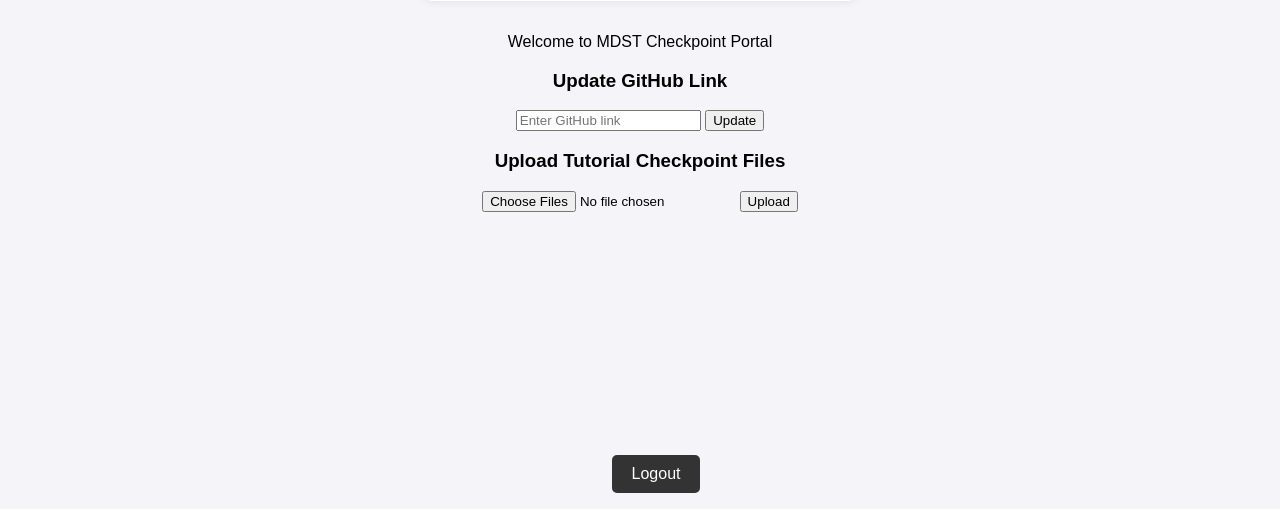
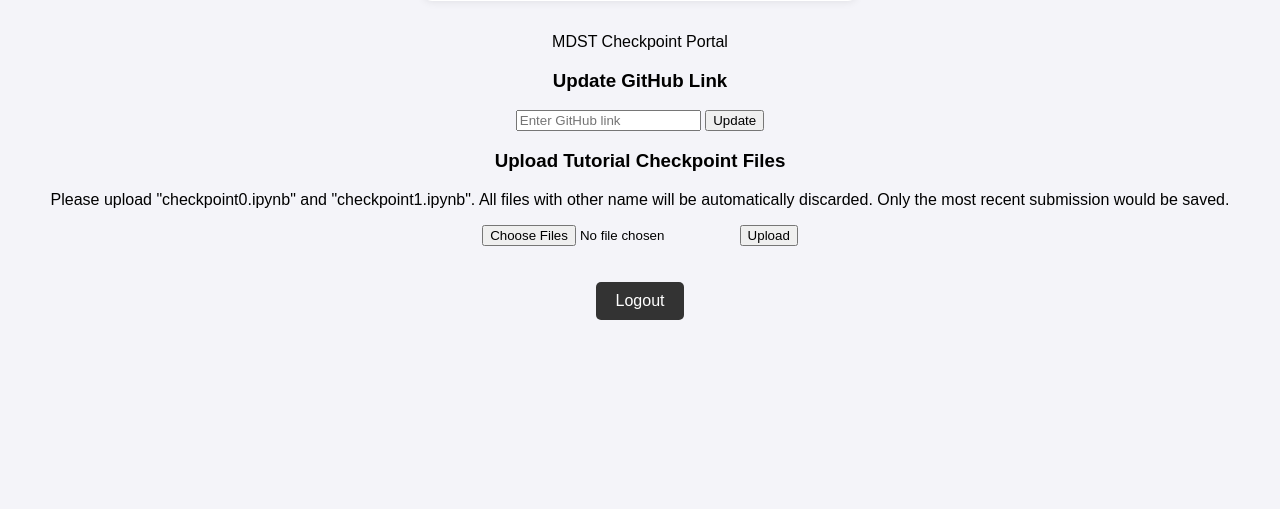
Before and after one commit to Weile-Zheng/mdst-autograder, a Flask app: page / in a window 1280 px wide. Shown: the part 291-800 px from the top of the page. Run offline with Flask 3, Linux system fonts and the light colour scheme; the visitor is signed in with stand-in values (Sample User, id 1).

Commit message:
(feat) add file uploading to supabase. Changes will reflect on homescreen

```diff
--- a/autograder/app.py
+++ b/autograder/app.py
@@ -1,16 +1,24 @@
 import os
+import requests
 from flask import Flask, redirect, url_for, request, session, render_template, flash
-from supabase import create_client, Client
-from dotenv import load_dotenv
+from werkzeug.datastructures import FileStorage
+from supabase import create_client
+from config import Config
 
-load_dotenv()
 
 app = Flask(__name__)
-app.secret_key = 'your_secret_key'
+app.config.from_object(Config)
 
-SUPABASE_URL = os.getenv("SUPABASE_URL")
-SUPABASE_KEY = os.getenv("SUPABASE_KEY")
-supabase = create_client(SUPABASE_URL, SUPABASE_KEY)
+supabase = create_client(app.config["SUPABASE_URL"], app.config["SUPABASE_KEY"])
+
+
+UPLOAD_FOLDER = 'uploads'
+MAX_FILE_SIZE = 500 * 1024 # 500 KB for checkpoint files
+ALLOWED_FILENAMES = {'checkpoint0.ipynb', 'checkpoint1.ipynb'}
+
+app.config['UPLOAD_FOLDER'] = UPLOAD_FOLDER
+app.config['MAX_FILE_SIZE'] = MAX_FILE_SIZE
+app.config['ALLOWED_FILENAMES'] = ALLOWED_FILENAMES
 
 @app.route('/')
 def home():
@@ -81,15 +89,36 @@ def submit_github_link():
 @app.route('/upload_checkpoint_files/', methods=['POST'])
 def upload_checkpoint_files():
     files = request.files.getlist('checkpoint_files')
-    flash('Files uploaded successfully!', 'success')
+    for file in files:
+        if check_file_validity(file):
+            new_filename = strip_uniquename_from_email(session["user"]["user_email"]) + "_" + file.filename
+            file_path = os.path.join(app.config['UPLOAD_FOLDER'], new_filename)
+            file.save(file_path)
+            response = upload_checkpoint_to_supabase(new_filename, file_path)
+            print(response)
+            if response.status_code == 200:
+                flash('Files uploaded successfully!', 'success')
+                if file.filename == "checkpoint0.ipynb":
+                    session["user"]["checkpoint0"] = "uploaded"
+                elif file.filename == "checkpoint1.ipynb":
+                    session["user"]["checkpoint1"] = "uploaded"
+                session.modified = True
+                return redirect(url_for('home'))
+            else:
+                flash('File upload failed when sending to database', 'error')
+            os.remove(file_path)
+        else:
+            print("File not valid: Exceed size 500 KB or is not named checkpoint0.ipynb or checkpoint0.ipynb ")
+            flash('File upload failed!', 'error')
     return redirect(url_for('home'))
 
 ######################################################
 # Helper functions
 ######################################################
-def check_user_in_database(uid: str, full_name: str, email):
+def check_user_in_database(uid: str, full_name: str, email) -> str:
     """
-    Check if user is in database. If not add user to database in Users table.
+    Check if user is in database. If not add user to database in Users table with
+    google_id and create entry in the tutorial submission table with null values.
     """
     response = supabase.from_('Users').select('google_id').eq('google_id', uid).execute()
 
@@ -99,12 +128,10 @@ def check_user_in_database(uid: str, full_name: str, email):
                 'full_name': full_name,
                 'email': email,
             }).execute()
-
-        return redirect(url_for('home'))
     else:
         return "Error: Access token not found", 400
 
-def update_github_link_db(uid:str, github_link:str):
+def update_github_link_db(uid:str, github_link:str) -> None:
     supabase.from_('Users').update({'github_link': github_link}).eq('google_id', uid).execute()
 
 def get_github_link_db(uid:str) -> str:
@@ -112,5 +139,35 @@ def get_github_link_db(uid:str) -> str:
     if response.data:
         return response.data[0]['github_link']
 
+def check_file_validity (file: FileStorage) -> bool:
+    """
+    Checks if file passes both extension and
+    """
+    if file.content_length > app.config['MAX_FILE_SIZE']:
+        return False
+    if not file.filename in app.config['ALLOWED_FILENAMES']:
+        return False
+    return True
+
+def upload_checkpoint_to_supabase(filename: str, filepath: str) -> requests.Response:
+    """
+    Upload a checkpoint file to supabase bucket: "checkpoints".
+
+    If file name already exist in bucket, override.
+
+    Note this function expects a valid input and does not do additial checkings
+    on the file type, size etc.
+    """
+    return supabase.storage.from_('checkpoints').upload(filename, filepath, {'upsert':'true'})
+
+def strip_uniquename_from_email(email: str) -> bool:
+
+    """
+    Strips the unique name from an email address given an email.
+
+    Ex: weilez@umich.edu -> weilez
+    """
+    return email.split('@')[0]
+
 if __name__ == '__main__':
     app.run(debug=True, host="0.0.0.0", port=8080)
--- a/autograder/config.json
+++ /dev/null
@@ -1,3 +0,0 @@
-{
-	"semester-year": "WN25"
-}
--- a/autograder/static/style.css
+++ b/autograder/static/style.css
@@ -21,7 +21,11 @@ h1 {
 a {
 	display: inline-block;
 	text-decoration: none;
-	color:rgb(77, 136, 173)
+	color: rgb(77, 136, 173);
+}
+
+a:hover {
+	background-color: rgb(205, 205, 205);
 }
 
 .button-a {
@@ -34,8 +38,10 @@ a {
 	border-radius: 5px;
 }
 
-a:hover {
-	background-color: rgb(205, 205, 205);
+.gradient-text {
+	background: linear-gradient(90deg, #c0abfe, #90f7df); /* Adjust the gradient colors as needed */
+	-webkit-background-clip: text;
+	-webkit-text-fill-color: transparent;
 }
 .gsi-material-button {
 	-moz-user-select: none;
--- a/autograder/templates/index.html
+++ b/autograder/templates/index.html
@@ -5,6 +5,7 @@
 		<meta name="viewport" content="width=device-width, initial-scale=1.0" />
 		<title>User Home</title>
 		<link rel="stylesheet" href="{{ url_for('static', filename='style.css') }}" />
+		<link rel="icon" href="{{ url_for('static', filename='images/logo.png') }}" type="image/x-icon" />
 		<style>
 			body {
 				font-family: Arial, sans-serif;
@@ -21,14 +22,6 @@
 				padding: 2rem;
 				text-align: center;
 			}
-			footer {
-				color: white;
-				padding: 1rem;
-				text-align: center;
-				position: fixed;
-				width: 100%;
-				bottom: 0;
-			}
 			.user-info {
 				margin: 2rem auto;
 				padding: 1rem;
@@ -44,15 +37,17 @@
 			.user-info h2 {
 				margin: 0.5rem 0;
 			}
-
-			.gradient-text {
-				background: linear-gradient(
-					90deg,
-					#c0abfe,
-					#90f7df
-				); /* Adjust the gradient colors as needed */
-				-webkit-background-clip: text;
-				-webkit-text-fill-color: transparent;
+			.file-list {
+				list-style-type: none;
+				padding: 0;
+			}
+			.file-list li {
+				justify-content: space-between;
+				align-items: center;
+				margin-bottom: 5px;
+			}
+			.file-list button {
+				margin-left: 10px;
 			}
 		</style>
 	</head>
@@ -68,8 +63,14 @@
 				{% if user.github_link %}
 				<p>GitHub: <a href="{{ user.github_link }}" target="_blank">{{ user.github_link }}</a></p>
 				{% endif %}
+				{% if user.checkpoint0 %}
+				<p>Checkpoint 0: {{ user.checkpoint0 }}</a>
+				{% endif %}
+				{% if user.checkpoint1 %}
+				<p>Checkpoint 1: {{ user.checkpoint1 }}</a>
+				{% endif %}
 			</div>
-			<p>Welcome to MDST Checkpoint Portal</p>
+			<p>MDST Checkpoint Portal</p>
 			<div class="form-container">
 				<h3>Update GitHub Link</h3>
 				<form action="{{ url_for('submit_github_link') }}" method="POST">
@@ -80,20 +81,74 @@
 
 			<div class="form-container">
 				<h3>Upload Tutorial Checkpoint Files</h3>
+				<p>
+					Please upload "checkpoint0.ipynb" and "checkpoint1.ipynb". All files with other name will
+					be automatically discarded. Only the most recent submission would be saved.
+				</p>
 				<form
+					id="uploadForm"
 					action="{{ url_for('upload_checkpoint_files') }}"
 					method="POST"
 					enctype="multipart/form-data"
 				>
-					<input type="file" name="checkpoint_files" multiple required />
+					<input type="file" id="fileInput" name="checkpoint_files" multiple required />
 					<button type="submit">Upload</button>
+					<ul id="fileList" class="file-list"></ul>
 				</form>
 			</div>
-		</main>
-		<footer>
 			<a class="button-a" href="{{ url_for('logout') }}" style="color: white; text-decoration: none"
 				>Logout</a
 			>
-		</footer>
+		</main>
+
+		<script>
+			let selectedFiles = [];
+
+			document.getElementById("fileInput").addEventListener("change", function (event) {
+				const fileList = document.getElementById("fileList");
+				const files = Array.from(event.target.files);
+
+				// Append new files to the selectedFiles array
+				files.forEach((file) => {
+					if (!selectedFiles.some((f) => f.name === file.name)) {
+						selectedFiles.push(file);
+					}
+				});
+
+				fileList.innerHTML = ""; // Clear the current list
+
+				selectedFiles.forEach((file, index) => {
+					const li = document.createElement("li");
+					li.textContent = file.name;
+					const removeButton = document.createElement("button");
+					removeButton.textContent = "X";
+					removeButton.dataset.fileName = file.name; // Attach file name as data attribute
+					removeButton.addEventListener("click", function () {
+						const fileName = this.dataset.fileName;
+						selectedFiles = selectedFiles.filter((f) => f.name !== fileName); // Remove the file from the array
+						updateFileInput(selectedFiles); // Update the file input
+						li.remove(); // Remove the list item
+					});
+					li.appendChild(removeButton);
+					fileList.appendChild(li);
+				});
+
+				updateFileInput(selectedFiles); // Update the file input with the new list
+			});
+
+			function updateFileInput(files) {
+				const dataTransfer = new DataTransfer();
+				files.forEach((file) => dataTransfer.items.add(file));
+				document.getElementById("fileInput").files = dataTransfer.files;
+			}
+
+			document.getElementById("uploadForm").addEventListener("submit", function (event) {
+				const fileInput = document.getElementById("fileInput");
+				if (!fileInput.files.length) {
+					event.preventDefault();
+					alert("Please select a file to upload.");
+				}
+			});
+		</script>
 	</body>
 </html>
```
Also changed, not shown: autograder/config.py (added, +12 -0 lines), autograder/static/images/team.png (added), 1 other file.
